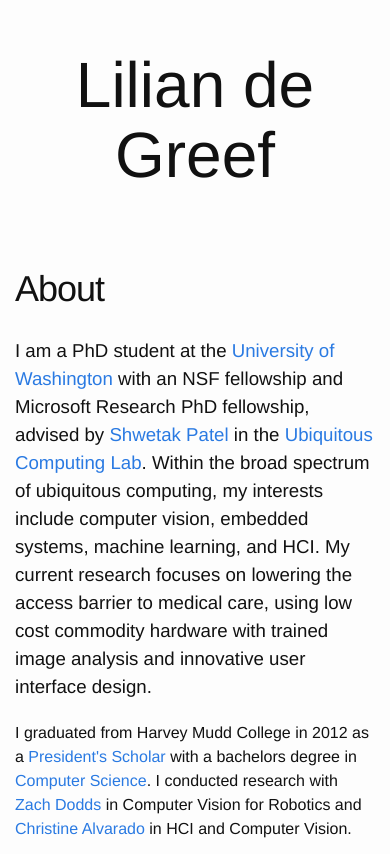
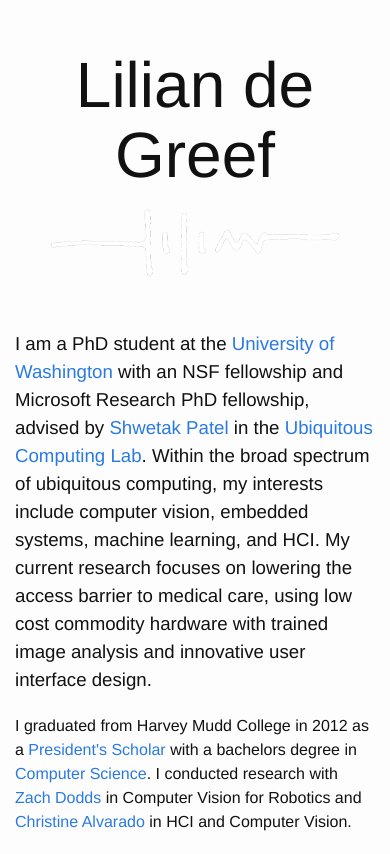
Before and after one commit to ldegreef/ewhitmire.github.io, a Jekyll site: the page built from index.html, in a window 390 px wide. Shown: the top 854 px of the page. Built offline with Jekyll 4.4.1, drawn with Linux system fonts in a browser that asks for light colours; some web fonts are replaced.

Commit message:
Removed the 'About' heading, added a signature under my name

```diff
--- a/_includes/title.html
+++ b/_includes/title.html
@@ -1,5 +1,6 @@
 <header>
     <div class="title">
-        <h1> Lilian de Greef </h1>
+        <h1> Lilian <wbr> de Greef </h1>
+        <img src="/img/sig.png"/>
     </div>
 </header>
--- a/_sass/_home.scss
+++ b/_sass/_home.scss
@@ -1,6 +1,11 @@
 .title {
     h1 {
         font-size: 400%;
+    }
+
+    img {
+        width: 80%;
+        max-width: 300px;
     }
 
     margin-top: 50px;
--- a/index.html
+++ b/index.html
@@ -8,10 +8,7 @@
 
 
     <div class="row">
-        <div class="col-md-8 col-sm-6">
-            <header class="post-header">
-                <h1 class="post-title">About</h1>
-            </header>
+        <div class="col-md-8 col-sm-7">
             <div class="bio">
                 I am a PhD student at the <a href="http://cs.washington.edu">University of Washington</a> with an NSF fellowship and Microsoft Research PhD fellowship, advised by <a href="https://www.cs.washington.edu/people/faculty/shwetak">Shwetak Patel</a> in the <a href="http://ubicomplab.cs.washington.edu">Ubiquitous Computing Lab</a>. Within the broad spectrum of ubiquitous computing, my interests include computer vision, embedded systems, machine learning, and HCI. My current research focuses on lowering the access barrier to medical care, using low cost commodity hardware with trained image analysis and innovative user interface design.
             </div>
@@ -24,7 +21,7 @@
                 </a>
             </div>
         </div>
-        <div class="col-md-4 col-sm-6 portrait">
+        <div class="col-md-4 col-sm-5 portrait">
             <img src="/img/liliandegreef.jpg"/>
         </div>
 
@@ -35,4 +32,5 @@
     <!--- TODO: encapsulate other sections into tidy includes --->
     {% include projects.html %}
 
+
 </div>
```
Also changed, not shown: img/sig.png (added).
